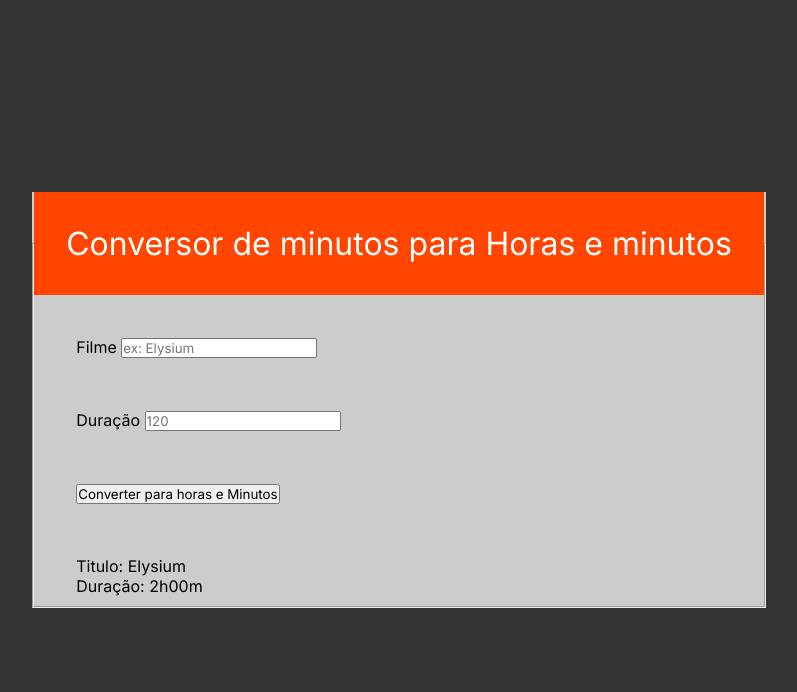
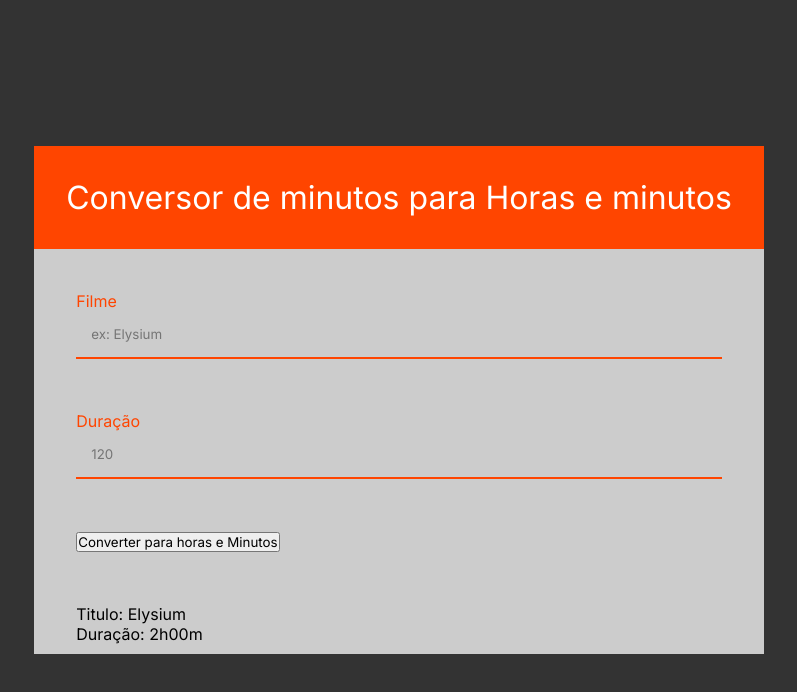
Before and after one commit to L43RC10/conv_min_to_hours_min, a plain HTML site: page index.html in a window 1280 px wide. Shown: the whole page, without its empty margins (241-1038 px from the left). Drawn offline with Linux system fonts and the light colour scheme.

Commit message:
Estruturação do css

```diff
--- a/index.html
+++ b/index.html
@@ -13,11 +13,11 @@
                 <legend>Conversor de minutos para Horas e minutos</legend>
                 <div>
                     <label for="filme">Filme</label>
-                    <input type="text" name="" id="" placeholder="ex: Elysium">
+                    <input type="text" name="" id="filme" placeholder="ex: Elysium">
                 </div>
                 <div>
                     <label for="duracao">Duração</label>
-                    <input type="text" name="" id="" placeholder="120">
+                    <input type="text" name="" id="duracao" placeholder="120">
                 </div>
                 <div>
                     <button>Converter para horas e Minutos</button>
--- a/style.css
+++ b/style.css
@@ -29,8 +29,11 @@ section {
 }
 
 form {
-    max-width: 80vw;
+    max-width: 90%;
     background: #ccc;
+}
+
+fieldset {
     border: none;
 }
 
@@ -47,3 +50,16 @@ div {
     margin-bottom: 0;
     padding: 10px;
 }
+
+label {
+    color: orangered;
+}
+
+input {
+    width: 100%;
+    outline: none;
+    background: transparent;
+    border: none;
+    border-bottom: 2px orangered solid;
+    padding: 15px;
+}
```
